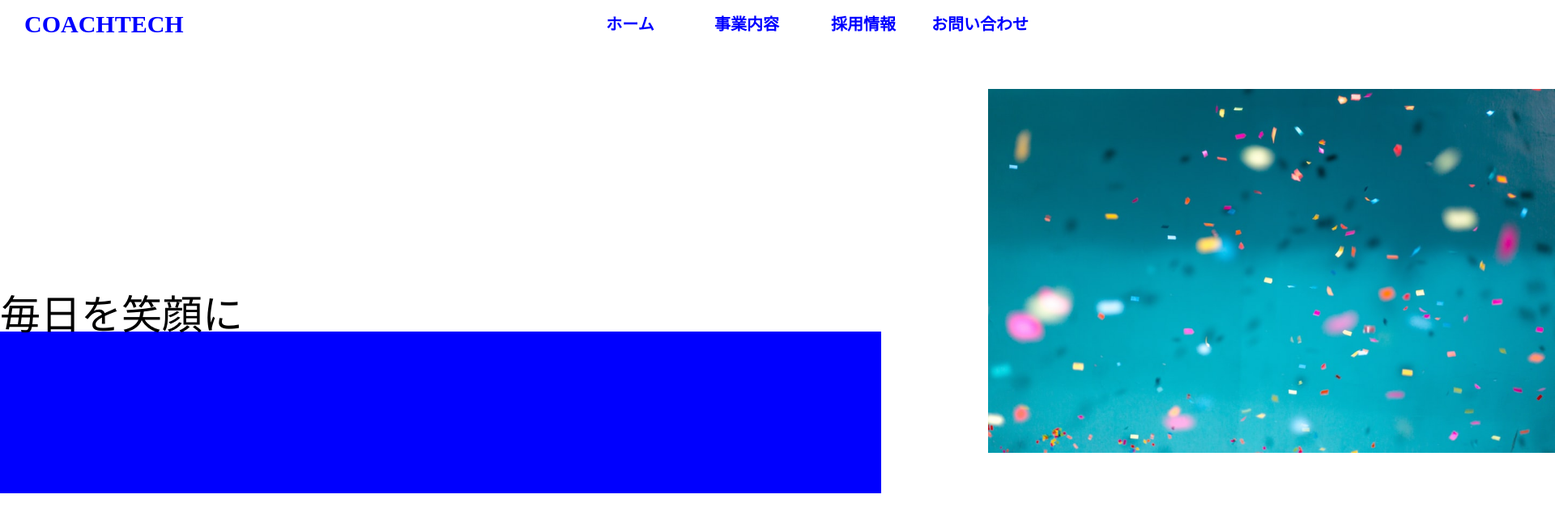
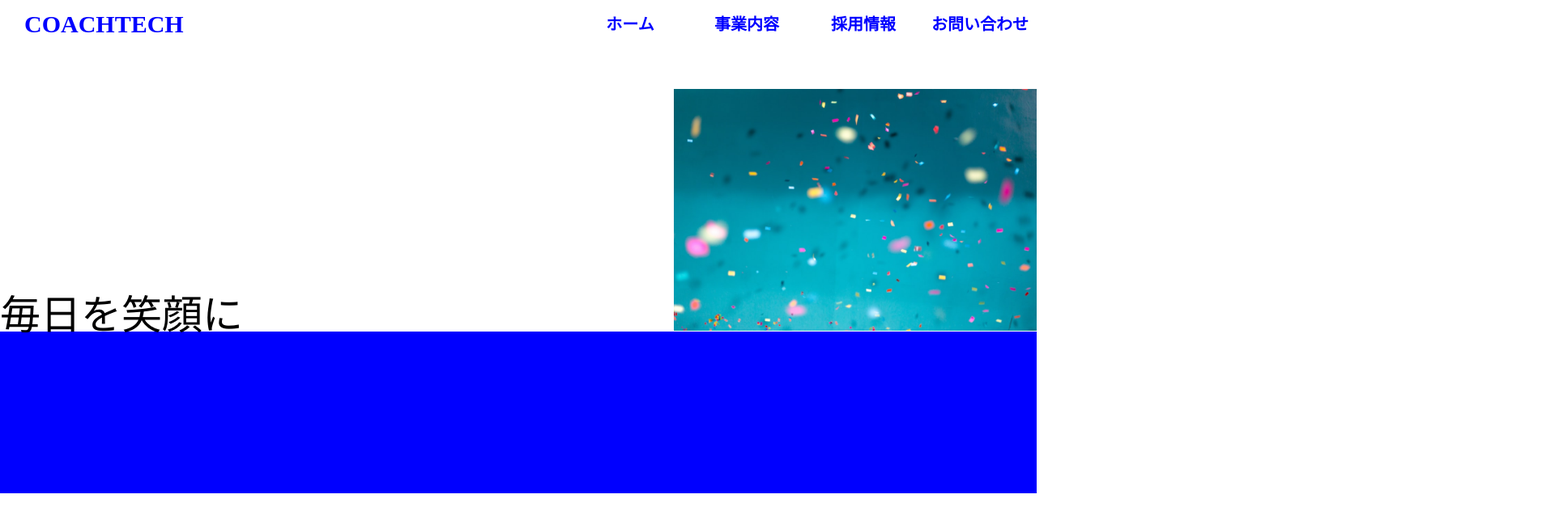
Before and after one commit to kawaje/20231012_kawateseiya_css, a plain HTML site: page 20231012_kawate/index.html in a window 1280 px wide. Shown: the whole page at 81% size, 1920 px wide, since content can reach past the window. Drawn offline with Linux system fonts and the light colour scheme.

Commit message:
任意のメッセージ

```diff
--- a/20231012_kawate/css/style.css
+++ b/20231012_kawate/css/style.css
@@ -35,7 +35,7 @@ nav ul li {
 .img__box {
     position: relative;
     top: 350px;
-    width: 85%;
+    width: %;
     height: 200px;
     display: block;
     background-color: blue;
@@ -44,12 +44,12 @@ nav ul li {
 .card__img {
     position: absolute;
     top: -300px;
-    left: 1220px;
+    left: 65%;
+    width: 35%;
 }
 
 .card__img img {
-    width: 700px;
-    height: 450px;
+    width: 100%;
 }
 
 .img__text {
```
